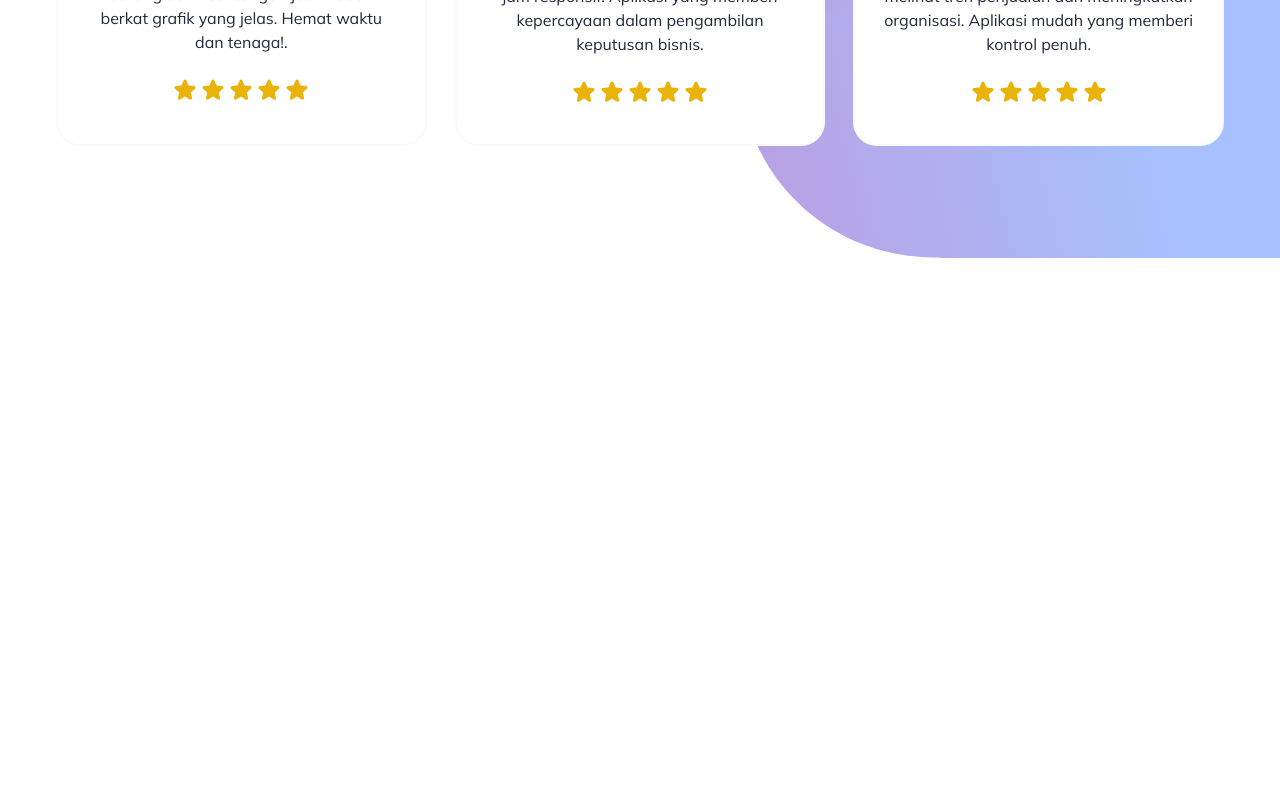
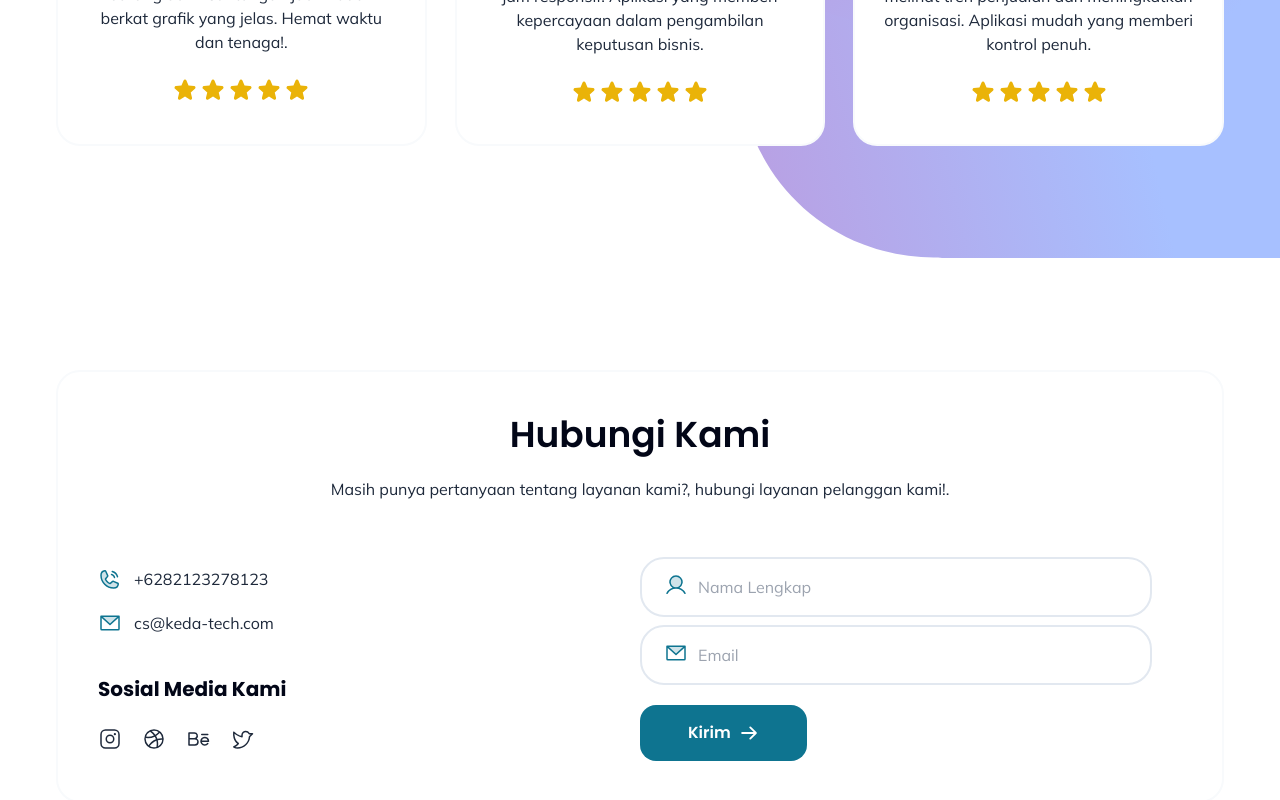
Before and after one commit to reshaditiya/kedatech-test2, a React (Vite) app: page / in a window 1280 px wide. Shown: the part 3060-3860 px from the top of the page. Before the commit the page ends 3318 px from the top, so only its background shows below. Built offline with nearby package versions, Linux system fonts and the light colour scheme.

Commit message:
contact section

```diff
--- a/src/App.tsx
+++ b/src/App.tsx
@@ -1,3 +1,4 @@
+import { Contact } from './components/contact';
 import { Testimonials } from './components/testimonials';
 import { Pricing } from './components/pricing';
 import { Features } from './components/features';
@@ -15,6 +16,7 @@ function App() {
       <Features />
       <Pricing />
       <Testimonials />
+      <Contact />
     </main>
   );
 }
--- /dev/null
+++ b/src/components/contact.tsx
@@ -0,0 +1,84 @@
+import { SectionTitle } from './section-title';
+import {
+  ArrowRight,
+  BehanceLogo,
+  DribbbleLogo,
+  EnvelopeSimple,
+  InstagramLogo,
+  PhoneCall,
+  TwitterLogo,
+  User,
+} from '@phosphor-icons/react';
+import { Button } from './button';
+
+export function Contact() {
+  return (
+    <section className="px-7 py-14 md:px-8 md:py-24 lg:px-14 lg:py-28">
+      <div className="rounded-3xl border-2 border-slate-50 bg-white p-10">
+        <SectionTitle
+          title="Hubungi Kami"
+          description="Masih punya pertanyaan tentang layanan kami?, hubungi layanan pelanggan kami!."
+        />
+        <div className="mt-10 flex flex-col justify-center md:justify-between lg:mt-14 lg:flex-row">
+          <div className="flex flex-col justify-center lg:flex-1">
+            <span className="flex items-center justify-center gap-3 text-slate-800 lg:justify-start">
+              <PhoneCall className="h-6 w-6 text-cyan-700" weight="duotone" />
+              +6282123278123
+            </span>
+            <span className="mt-5 flex items-center justify-center gap-3 text-slate-800 lg:justify-start">
+              <EnvelopeSimple
+                className="h-6 w-6 text-cyan-700"
+                weight="duotone"
+              />
+              cs@keda-tech.com
+            </span>
+            <h3 className="mt-10 text-center font-display text-xl font-bold text-slate-950 lg:text-left">
+              Sosial Media Kami
+            </h3>
+            <div className="mt-6 flex justify-center gap-5 lg:justify-start">
+              <InstagramLogo className="h-6 w-6 text-slate-800" />
+              <DribbbleLogo className="h-6 w-6 text-slate-800" />
+              <BehanceLogo className="h-6 w-6 text-slate-800" />
+              <TwitterLogo className="h-6 w-6 text-slate-800" />
+            </div>
+          </div>
+          <form
+            action=""
+            onSubmit={(e) => e.preventDefault()}
+            className="mt-10 flex flex-col items-center lg:mt-0 lg:flex-1 lg:items-start"
+          >
+            <label className="relative flex w-full max-w-lg">
+              <User
+                className="absolute left-6 top-4 h-6 w-6 text-cyan-700"
+                weight="duotone"
+              />
+              <input
+                type="text"
+                placeholder="Nama Lengkap"
+                className="w-full rounded-3xl border-2 border-slate-200 py-4 pl-14 pr-5"
+              />
+            </label>
+            <label className="relative mt-2 w-full max-w-lg">
+              <EnvelopeSimple
+                className="absolute left-6 top-4 h-6 w-6 text-cyan-700"
+                weight="duotone"
+              />
+              <input
+                type="text"
+                placeholder="Email"
+                className="w-full rounded-3xl border-2 border-slate-200 py-4 pl-14 pr-5"
+              />
+            </label>
+            <Button
+              variant="primary"
+              icon={<ArrowRight className="h-5 w-5" weight="bold" />}
+              className="mt-5"
+            >
+              Kirim
+            </Button>
+          </form>
+        </div>
+      </div>
+    </section>
+  );
+}
```
